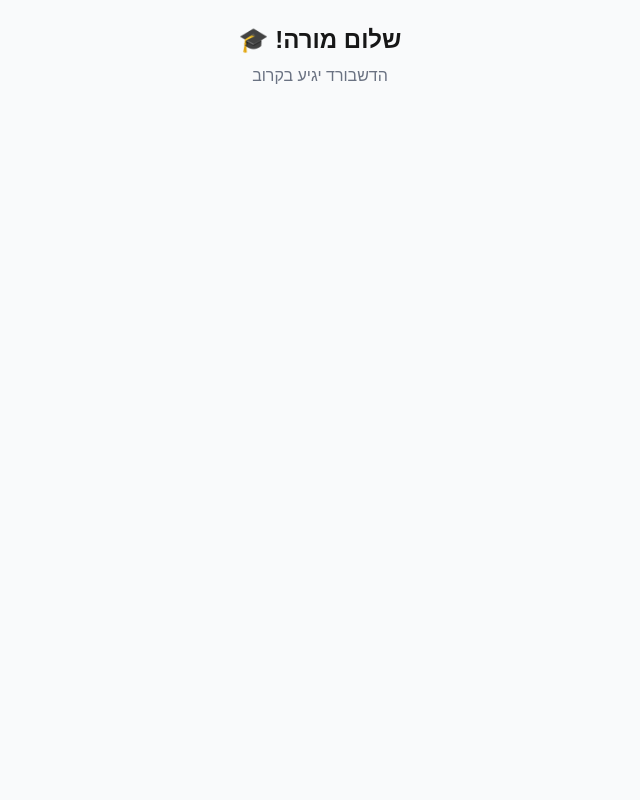
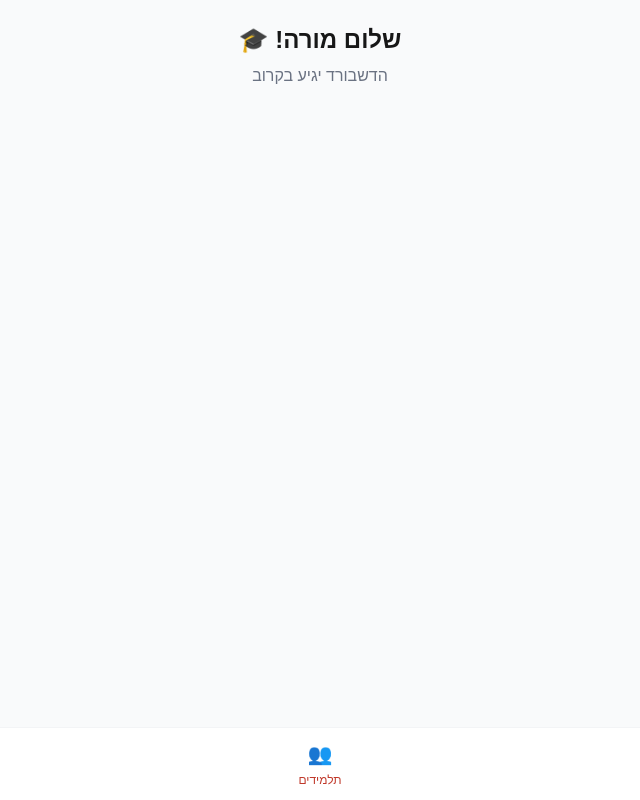
Before and after one commit to avigailregev-star/practice5, a Next.js app: page /dashboard in a window 1280 px wide. Shown: the whole page, without its empty margins (405-1045 px from the left). Built offline with nearby package versions, Linux system fonts and the light colour scheme.

Commit message:
feat: add teacher layout with bottom nav

```diff
--- a/app/(teacher)/layout.tsx
+++ b/app/(teacher)/layout.tsx
@@ -1,3 +1,10 @@
+import TeacherBottomNav from "@/components/teacher/BottomNav";
+
 export default function TeacherLayout({ children }: { children: React.ReactNode }) {
-  return <div className="min-h-screen bg-gray-50">{children}</div>;
+  return (
+    <div className="min-h-screen bg-gray-50">
+      <div className="pb-20">{children}</div>
+      <TeacherBottomNav />
+    </div>
+  );
 }
--- /dev/null
+++ b/components/teacher/BottomNav.tsx
@@ -0,0 +1,32 @@
+"use client";
+import Link from "next/link";
+import { usePathname } from "next/navigation";
+
+const TABS = [
+  { href: "/dashboard", label: "תלמידים", emoji: "👥" },
+];
+
+export default function TeacherBottomNav() {
+  const pathname = usePathname();
+  return (
+    <nav className="fixed bottom-0 right-0 left-0 bg-white border-t border-gray-100">
+      <div className="flex">
+        {TABS.map((tab) => {
+          const active = pathname === tab.href;
+          return (
+            <Link
+              key={tab.href}
+              href={tab.href}
+              className={`flex-1 flex flex-col items-center py-3 gap-1 transition-colors ${
+                active ? "text-brand-red" : "text-gray-400"
+              }`}
+            >
+              <span className="text-xl">{tab.emoji}</span>
+              <span className="text-xs font-medium">{tab.label}</span>
+            </Link>
+          );
+        })}
+      </div>
+    </nav>
+  );
+}
```
